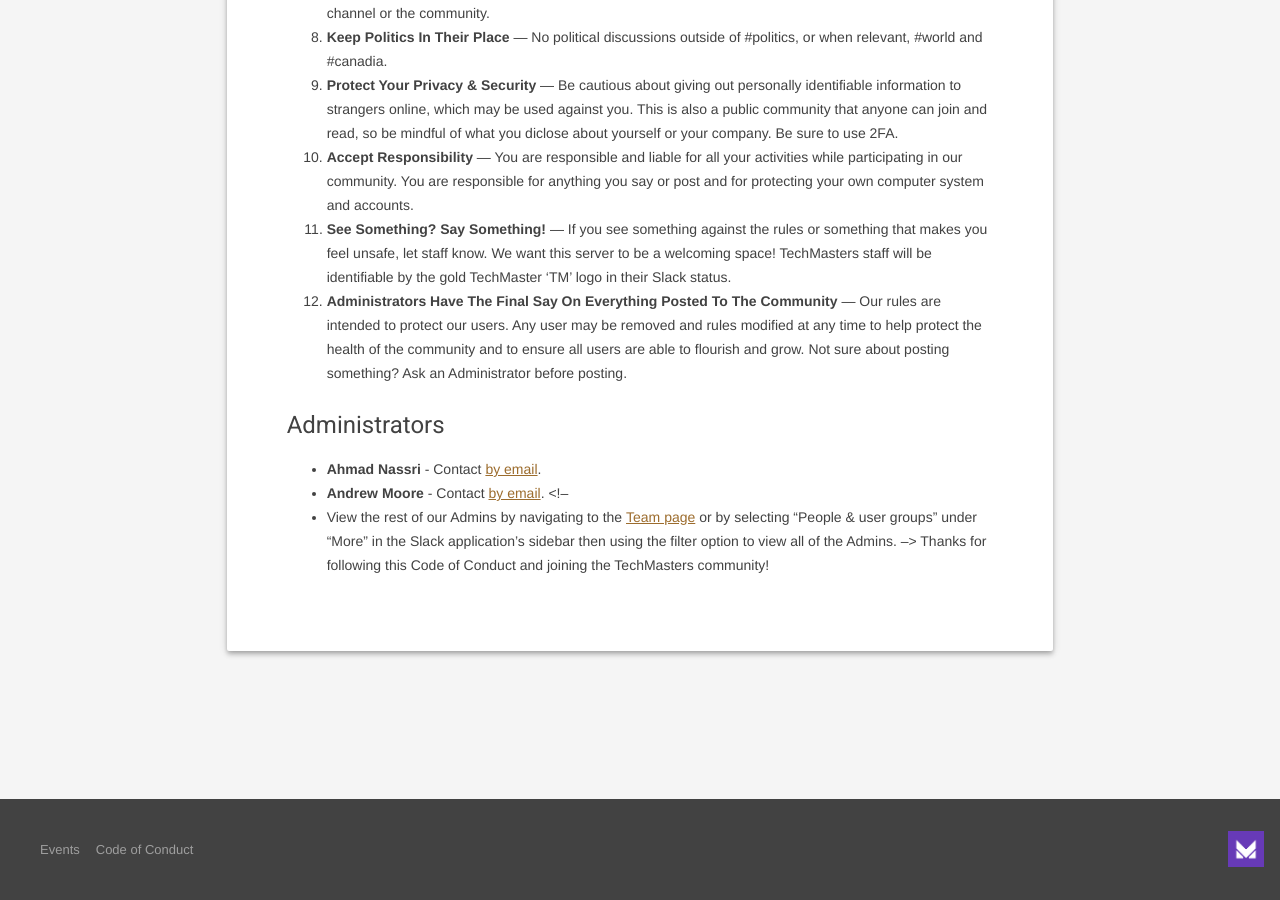
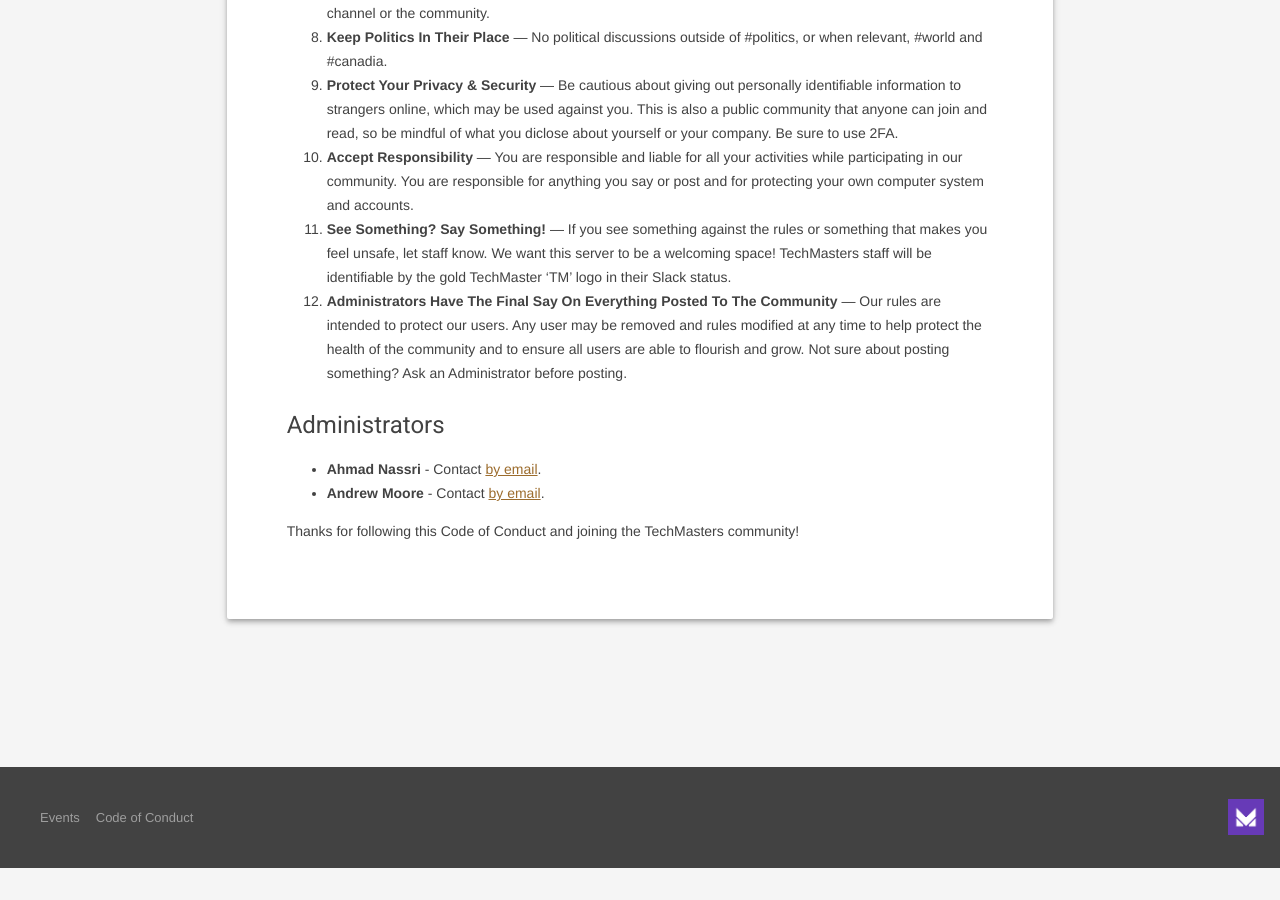
Before and after one commit to TechnologyMasters/techmasters.chat, a Jekyll site: the page built from conduct/index.md, in a window 1280 px wide and 900 px high, scrolled down 901 px. Built offline with Jekyll 4.4.1, drawn with Linux system fonts in a browser that asks for light colours; comment, search, counter and statistics services are not loaded; after the commit the page ends 1769 px from its top, so only the background shows below that.

Commit message:
fix(conduct): Syntax error on comment

```diff
--- a/conduct/index.md
+++ b/conduct/index.md
@@ -29,7 +29,5 @@
 
 - **Ahmad Nassri** - Contact [by email](mailto:ahmad@techmasters.email).
 - **Andrew Moore** - Contact [by email](mailto:andrew@techmasters.email).
-<!--
-- View the rest of our Admins by navigating to the [Team page](https://techmasters.slack.com/team) or by selecting "People & user groups" under "More" in the Slack application's sidebar then using the filter option to view all of the Admins.
--->
+
 Thanks for following this Code of Conduct and joining the TechMasters community!
```
